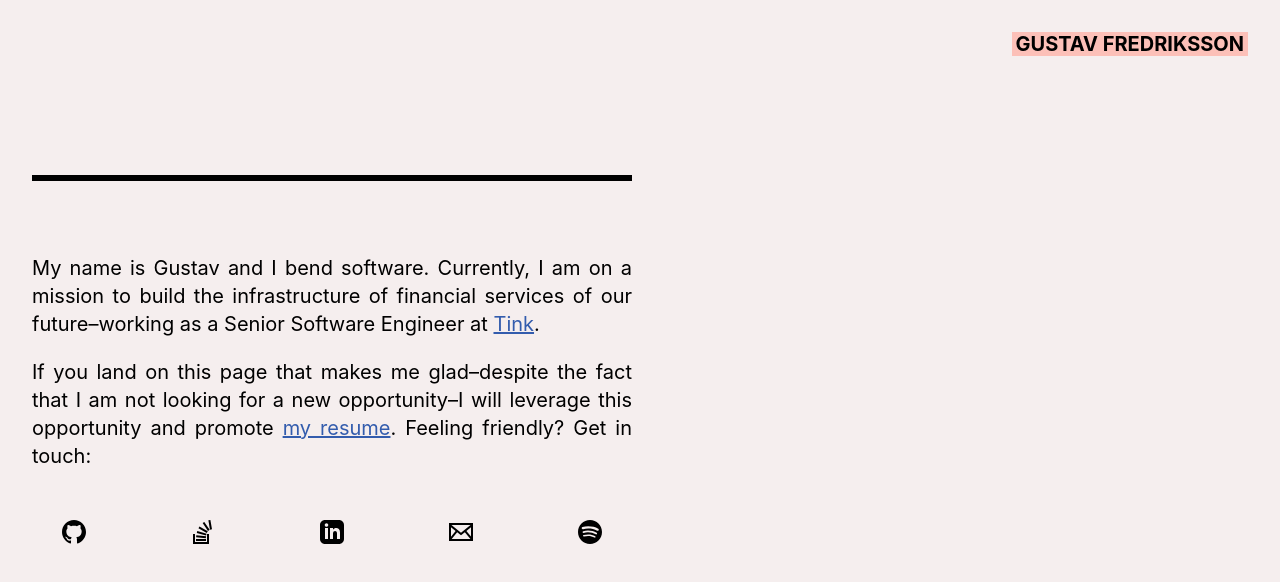
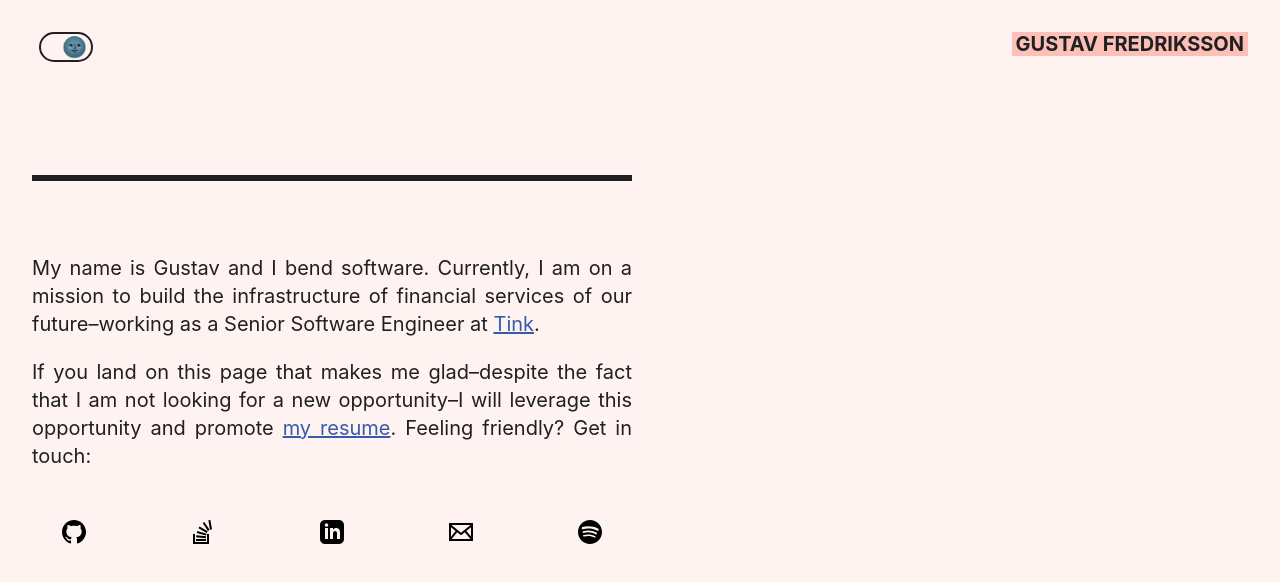
Before and after one commit to fredrikssongustav/gustavfredriksson, a React (Create React App) app: page / in a window 1280 px wide. Shown: the top 582 px of the page. Built offline with nearby package versions, Linux system fonts and the light colour scheme.

Commit message:
feat: add theme and dark mode

```diff
--- a/src/App.tsx
+++ b/src/App.tsx
@@ -3,12 +3,16 @@ import styled from "styled-components";
 import { BrowserRouter, Route, Switch } from "react-router-dom";
 import { Hello } from "./components/Hello/Hello";
 import { ElevatorPitch } from "./components/ElevatorPitch/ElevatorPitch";
+import { ConfiguredThemeProvider } from "./components/context/ConfiguredThemeProvider/ConfiguredThemeProvider";
 
 const FullPageContainer = styled.article`
   position: fixed;
   display: flex;
   width: 100vw;
   height: 100vh;
+  background-color: ${(props) => props.theme.bg};
+  color: ${(props) => props.theme.fg};
+  transition: background-color 0.5s;
 
   /* Unvisited link  */
   p > a,
@@ -19,9 +23,9 @@ const FullPageContainer = styled.article`
   }
 `;
 
-function App() {
+export const App = () => {
   return (
-    <div className="App">
+    <ConfiguredThemeProvider>
       <FullPageContainer>
         <BrowserRouter>
           <Switch>
@@ -32,8 +36,6 @@ function App() {
           </Switch>
         </BrowserRouter>
       </FullPageContainer>
-    </div>
+    </ConfiguredThemeProvider>
   );
-}
-
-export default App;
+};
--- a/src/components/Hello/atoms/ApplesWayOfSayingHello/ApplesWayOfSayingHello.tsx
+++ b/src/components/Hello/atoms/ApplesWayOfSayingHello/ApplesWayOfSayingHello.tsx
@@ -1,36 +1,31 @@
 import * as React from "react";
-import styled from "styled-components";
+import styled, { keyframes } from "styled-components";
 import { useEffect, useState } from "react";
 
+const pulse = (color: string) => keyframes`
+    0% {
+      color: ${color}ff;
+    }
+
+    45% {
+      color: ${color}00;
+    }
+
+    55% {
+      color: ${color}00;
+    }
+
+    100% {
+      color: ${color}ff;
+    }`;
+
 const TextBlock = styled.h1`
-  border-bottom: 0.4rem solid black;
+  border-bottom: 0.4rem solid ${(props) => props.theme.fg};
   font-size: 4rem;
   text-align: left;
 
   /* We want pulsating hello's */
-  animation: pulse 5s infinite;
-
-  @keyframes pulse {
-    /* 0s */
-    0% {
-      color: #000000ff;
-    }
-
-    /* 2.25s */
-    45% {
-      color: #00000000;
-    }
-
-    /* 2.75s */
-    55% {
-      color: #00000000;
-    }
-
-    /* 5s */
-    100% {
-      color: #000000ff;
-    }
-  }
+  animation: ${(props) => pulse(props.theme.fg)} 5s infinite;
 
   /* Delay for the first render to sync setTimeout */
   animation-delay: 2.75s;
--- a/src/components/Hello/atoms/YouFindMeHere/YouFindMeHere.tsx
+++ b/src/components/Hello/atoms/YouFindMeHere/YouFindMeHere.tsx
@@ -1,60 +1,69 @@
 import React from "react";
 import styled from "styled-components";
+import { useConfiguredThemeContext } from "../../../context/ConfiguredThemeProvider/ConfiguredThemeProvider";
 
-const GithubSvg = () => (
-  <svg
+const StyledSvg = styled.svg<{ invert?: boolean }>`
+  ${(props) => props.invert && "filter: invert(1)"};
+`;
+
+const GithubSvg = ({ ...props }) => (
+  <StyledSvg
     xmlns="http://www.w3.org/2000/svg"
     width="24"
     height="24"
     viewBox="0 0 24 24"
+    {...props}
   >
     <path d="M12 0c-6.626 0-12 5.373-12 12 0 5.302 3.438 9.8 8.207 11.387.599.111.793-.261.793-.577v-2.234c-3.338.726-4.033-1.416-4.033-1.416-.546-1.387-1.333-1.756-1.333-1.756-1.089-.745.083-.729.083-.729 1.205.084 1.839 1.237 1.839 1.237 1.07 1.834 2.807 1.304 3.492.997.107-.775.418-1.305.762-1.604-2.665-.305-5.467-1.334-5.467-5.931 0-1.311.469-2.381 1.236-3.221-.124-.303-.535-1.524.117-3.176 0 0 1.008-.322 3.301 1.23.957-.266 1.983-.399 3.003-.404 1.02.005 2.047.138 3.006.404 2.291-1.552 3.297-1.23 3.297-1.23.653 1.653.242 2.874.118 3.176.77.84 1.235 1.911 1.235 3.221 0 4.609-2.807 5.624-5.479 5.921.43.372.823 1.102.823 2.222v3.293c0 .319.192.694.801.576 4.765-1.589 8.199-6.086 8.199-11.386 0-6.627-5.373-12-12-12z" />
-  </svg>
+  </StyledSvg>
 );
 
-const StackOverflowSvg = () => (
-  <svg
+const StackOverflowSvg = ({ ...props }) => (
+  <StyledSvg
     xmlns="http://www.w3.org/2000/svg"
     width="24"
     height="24"
     viewBox="0 0 24 24"
+    {...props}
   >
     <path d="M15 21h-10v-2h10v2zm6-11.665l-1.621-9.335-1.993.346 1.62 9.335 1.994-.346zm-5.964 6.937l-9.746-.975-.186 2.016 9.755.879.177-1.92zm.538-2.587l-9.276-2.608-.526 1.954 9.306 2.5.496-1.846zm1.204-2.413l-8.297-4.864-1.029 1.743 8.298 4.865 1.028-1.744zm1.866-1.467l-5.339-7.829-1.672 1.14 5.339 7.829 1.672-1.14zm-2.644 4.195v8h-12v-8h-2v10h16v-10h-2z" />
-  </svg>
+  </StyledSvg>
 );
 
-const LinkedInSvg = () => (
-  <svg
+const LinkedInSvg = ({ ...props }) => (
+  <StyledSvg
     xmlns="http://www.w3.org/2000/svg"
     width="24"
     height="24"
     viewBox="0 0 24 24"
+    {...props}
   >
     <path d="M19 0h-14c-2.761 0-5 2.239-5 5v14c0 2.761 2.239 5 5 5h14c2.762 0 5-2.239 5-5v-14c0-2.761-2.238-5-5-5zm-11 19h-3v-11h3v11zm-1.5-12.268c-.966 0-1.75-.79-1.75-1.764s.784-1.764 1.75-1.764 1.75.79 1.75 1.764-.783 1.764-1.75 1.764zm13.5 12.268h-3v-5.604c0-3.368-4-3.113-4 0v5.604h-3v-11h3v1.765c1.396-2.586 7-2.777 7 2.476v6.759z" />
-  </svg>
+  </StyledSvg>
 );
 
-const MailSvg = () => (
-  <svg
+const MailSvg = ({ ...props }) => (
+  <StyledSvg
     xmlns="http://www.w3.org/2000/svg"
     width="24"
     height="24"
     viewBox="0 0 24 24"
+    {...props}
   >
     <path d="M0 3v18h24v-18h-24zm6.623 7.929l-4.623 5.712v-9.458l4.623 3.746zm-4.141-5.929h19.035l-9.517 7.713-9.518-7.713zm5.694 7.188l3.824 3.099 3.83-3.104 5.612 6.817h-18.779l5.513-6.812zm9.208-1.264l4.616-3.741v9.348l-4.616-5.607z" />
-  </svg>
+  </StyledSvg>
 );
 
-const SpotifySvg = () => (
-  <svg
+const SpotifySvg = ({ ...props }) => (
+  <StyledSvg
+    xmlns="http://www.w3.org/2000/svg"
     width="24"
     height="24"
-    xmlns="http://www.w3.org/2000/svg"
-    fillRule="evenodd"
-    clipRule="evenodd"
+    viewBox="0 0 24 24"
+    {...props}
   >
     <path d="M19.098 10.638c-3.868-2.297-10.248-2.508-13.941-1.387-.593.18-1.22-.155-1.399-.748-.18-.593.154-1.22.748-1.4 4.239-1.287 11.285-1.038 15.738 1.605.533.317.708 1.005.392 1.538-.316.533-1.005.709-1.538.392zm-.126 3.403c-.272.44-.847.578-1.287.308-3.225-1.982-8.142-2.557-11.958-1.399-.494.15-1.017-.129-1.167-.623-.149-.495.13-1.016.624-1.167 4.358-1.322 9.776-.682 13.48 1.595.44.27.578.847.308 1.286zm-1.469 3.267c-.215.354-.676.465-1.028.249-2.818-1.722-6.365-2.111-10.542-1.157-.402.092-.803-.16-.895-.562-.092-.403.159-.804.562-.896 4.571-1.045 8.492-.595 11.655 1.338.353.215.464.676.248 1.028zm-5.503-17.308c-6.627 0-12 5.373-12 12 0 6.628 5.373 12 12 12 6.628 0 12-5.372 12-12 0-6.627-5.372-12-12-12z" />
-  </svg>
+  </StyledSvg>
 );
 
 const Container = styled.div`
@@ -66,22 +75,23 @@ const Container = styled.div`
 `;
 
 export const YouFindMeHere: React.FC = () => {
+  const { toggle } = useConfiguredThemeContext();
   return (
     <Container>
       <a href="https://github.com/fredrikssongustav">
-        <GithubSvg />
+        <GithubSvg invert={!toggle} />
       </a>
       <a href="https://stackoverflow.com/users/10600871/gqstav">
-        <StackOverflowSvg />
+        <StackOverflowSvg invert={!toggle} />
       </a>
       <a href="https://www.linkedin.com/in/gustav-fredriksson-98549313a">
-        <LinkedInSvg />
+        <LinkedInSvg invert={!toggle} />
       </a>
       <a href="mailto:gustav_fredriksson@live.se">
-        <MailSvg />
+        <MailSvg invert={!toggle} />
       </a>
       <a href="https://open.spotify.com/playlist/0PSMBtTl06wgBFD5TNyR8f">
-        <SpotifySvg />
+        <SpotifySvg invert={!toggle} />
       </a>
     </Container>
   );
--- a/src/components/atoms/Page/Page.tsx
+++ b/src/components/atoms/Page/Page.tsx
@@ -1,12 +1,16 @@
 import React from "react";
 import styled from "styled-components";
+import {
+  lightTheme,
+  useConfiguredThemeContext,
+} from "../../context/ConfiguredThemeProvider/ConfiguredThemeProvider";
+import { Switch } from "../Switch/Switch";
 
 const CenteredContainer = styled.div`
   display: flex;
   flex-direction: column;
   width: 100%;
   padding: 32px;
-  background-color: #f5eeee;
 
   /* Bump text-size */
   font-size: 20px;
@@ -19,7 +23,21 @@ const CenteredContainer = styled.div`
   overflow-y: auto;
 `;
 
-export const Header = () => (
+const P = styled.p`
+  background-color: #fcc0b8;
+  color: ${lightTheme.fg};
+  font-weight: 700;
+  padding: 2px 4px;
+  font-size: 1.25rem;
+  line-height: 1;
+  margin: 0;
+`;
+
+export const Header = () => {
+  const { toggle, toggleDarkMode } = useConfiguredThemeContext();
+
+  return (
+    <>
       <div style={{ position: "fixed", right: "32px" }}>
         <div
           style={{
@@ -27,21 +45,22 @@ export const Header = () => (
             justifyContent: "flex-end",
           }}
         >
-      <p
+          <P>GUSTAV FREDRIKSSON</P>
+        </div>
+      </div>
+      <div style={{ position: "fixed", left: "32px" }}>
+        <div
           style={{
-          backgroundColor: "#fcc0b8",
-          fontWeight: 700,
-          padding: "2px 4px",
-          fontSize: "1.25rem",
-          lineHeight: "1",
-          margin: "0",
+            display: "flex",
+            justifyContent: "flex-end",
           }}
         >
-        GUSTAV FREDRIKSSON
-      </p>
+          <Switch id="darkmode" onChange={toggleDarkMode} toggled={toggle} />
         </div>
       </div>
+    </>
   );
+};
 
 export const Page: React.FC = ({ children }) => {
   return (
--- /dev/null
+++ b/src/components/atoms/Switch/Switch.tsx
@@ -0,0 +1,56 @@
+import React from "react";
+import styled from "styled-components";
+
+const SwitchInput = styled.input`
+  height: 0;
+  width: 0;
+  visibility: hidden;
+`;
+
+const SwitchLabel = styled.label`
+  display: flex;
+  align-items: center;
+  justify-content: space-between;
+  cursor: pointer;
+  width: 50px;
+  height: 26px;
+  border-radius: 100px;
+  border: 2px solid ${(props) => props.theme.fg};
+  position: relative;
+  transition: border 0.5s;
+`;
+
+const SwitchButton = styled.span`
+  position: absolute;
+  border-radius: 45px;
+  padding: 0 4px;
+  line-height: 26px;
+
+  transition: 2s;
+  ${SwitchInput}:checked + ${SwitchLabel} & {
+    right: 0;
+  }
+`;
+
+type SwitchProps = {
+  id: string;
+  toggled: boolean;
+  onChange: () => void;
+};
+
+export const Switch = ({ id, toggled, onChange }: SwitchProps) => {
+  return (
+    <>
+      <SwitchInput
+        className="switch-checkbox"
+        id={id}
+        type="checkbox"
+        checked={toggled}
+        onChange={onChange}
+      />
+      <SwitchLabel htmlFor={id}>
+        <SwitchButton>{toggled ? "🌚" : "🌝"}</SwitchButton>
+      </SwitchLabel>
+    </>
+  );
+};
--- /dev/null
+++ b/src/components/context/ConfiguredThemeProvider/ConfiguredThemeProvider.tsx
@@ -0,0 +1,47 @@
+import React, { useContext, useState } from "react";
+import { ThemeProvider } from "styled-components";
+
+type ConfiguredThemeProviderProps = {
+  children: React.ReactNode;
+};
+
+const ConfiguredThemeContext = React.createContext({
+  toggle: false,
+  toggleDarkMode: () => {},
+});
+
+export const lightTheme = {
+  fg: "#202020",
+  bg: "#fcc0b830",
+  primary: "#fcc0b8",
+};
+
+export const darkTheme = {
+  fg: "#f1f1f1",
+  bg: `${lightTheme.fg}`,
+  primary: "#fcc0b8",
+};
+
+export const useConfiguredThemeContext = () =>
+  useContext(ConfiguredThemeContext);
+
+export const ConfiguredThemeProvider = ({
+  children,
+}: ConfiguredThemeProviderProps) => {
+  const [toggle, flick] = useState(true);
+
+  return (
+    <ConfiguredThemeContext.Provider
+      value={{
+        toggle,
+        toggleDarkMode: () => {
+          flick(!toggle);
+        },
+      }}
+    >
+      <ThemeProvider theme={toggle ? lightTheme : darkTheme}>
+        {children}
+      </ThemeProvider>
+    </ConfiguredThemeContext.Provider>
+  );
+};
--- a/src/index.tsx
+++ b/src/index.tsx
@@ -2,7 +2,7 @@ import React from "react";
 import ReactDOM from "react-dom";
 import "./index.css";
 import ReactGA from "react-ga";
-import App from "./App";
+import { App } from "./App";
 import reportWebVitals from "./reportWebVitals";
 
 ReactGA.initialize("UA-164657854-1");
```
Also changed, not shown: 1 other file (tests, documents, lock files or other folders). Lines whose indentation alone changed are shown as unchanged.
